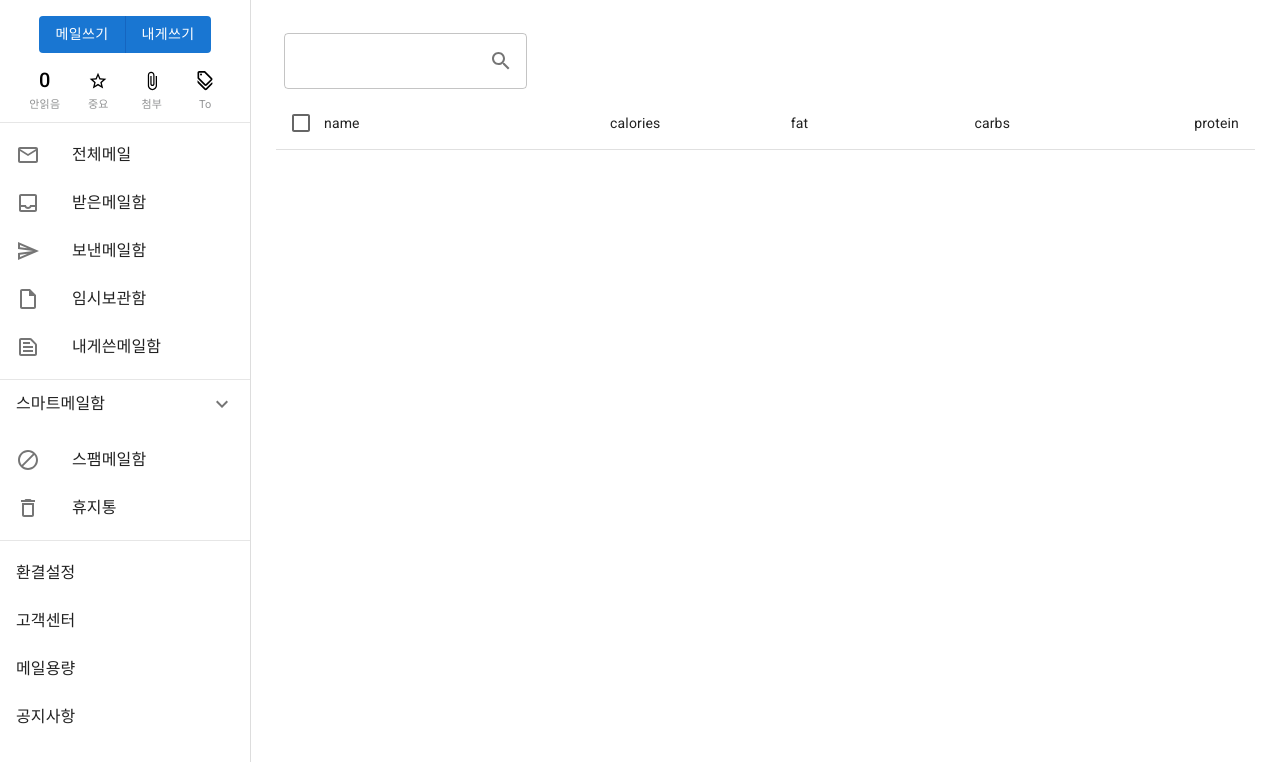
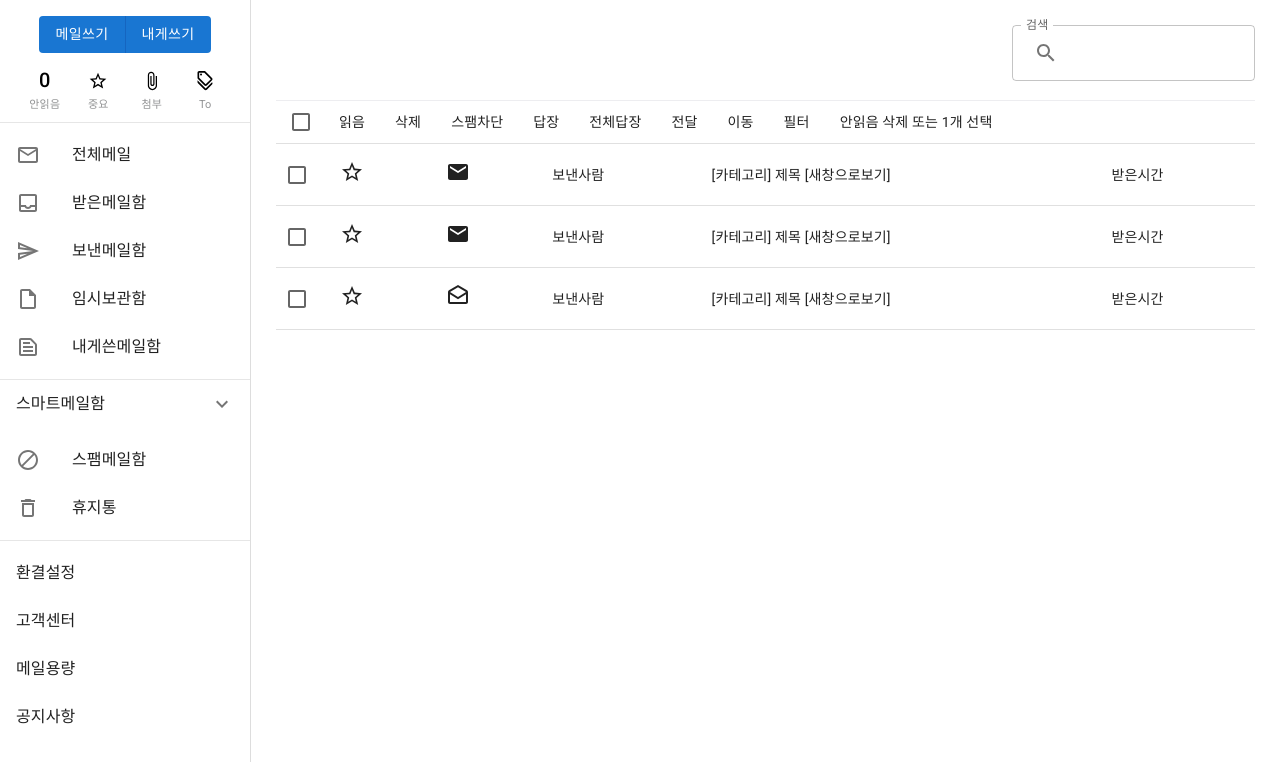
Before and after one commit to gajihub/react-study, a React (Vite) app: page / in a window 1280 px wide. Shown: the top 762 px of the page. Built offline with nearby package versions, Linux system fonts and the light colour scheme.

Commit message:
[추가] mail table list 추가

```diff
--- a/src/assets/styles/pages/Container.module.scss
+++ b/src/assets/styles/pages/Container.module.scss
@@ -5,4 +5,19 @@
     width: calc(100% - 251px);
     height: 100%;
     padding:25px;
+    .searchBox {
+        display: flex;
+        justify-content: flex-end;
+    }
+    .mailListTable {
+        margin-top: 19px;
+        border-top:1px solid rgba(230, 230, 234,.7);
+    }
+    .tableHead {
+        display: flex;
+        flex-direction: row;
+        li {
+            padding: 0 15px;
+        }
+    }
 }
--- a/src/pages/Container.tsx
+++ b/src/pages/Container.tsx
@@ -1,17 +1,19 @@
 import {
-  OutlinedInput,
-  FormControl,
+  TextField,
   InputAdornment,
   Checkbox,
-  TableSortLabel,
   Table,
   TableBody,
   TableCell,
   TableContainer,
-  TableHead,
   TableRow
 } from "@mui/material";
-import { Search } from "@mui/icons-material";
+import {
+  Search,
+  StarOutline,
+  Email,
+  DraftsOutlined
+} from "@mui/icons-material";
 import styles from "@styles/pages/Container.module.scss";
 
 const Container = () => {
@@ -19,19 +21,23 @@ const Container = () => {
     <>
       <div className={styles.container}>
         <div className={styles.searchBox}>
-          <FormControl sx={{ m: 1 }} variant="standard">
-            <OutlinedInput
-              endAdornment={
+          <TextField
+            label="검색"
+            InputProps={{
+              startAdornment: (
                 <InputAdornment position="end">
                   <Search />
                 </InputAdornment>
-              }
-            />
-          </FormControl>
+              )
+            }}
+          />
         </div>
         <div>
           <TableContainer sx={{ maxHeight: 440 }}>
-            <Table stickyHeader aria-label="sticky table">
+            <Table
+              stickyHeader
+              aria-label="sticky table"
+              className={styles.mailListTable}>
               <TableBody>
                 <TableRow hover sx={{ cursor: "pointer" }}>
                   <TableCell padding="checkbox">
@@ -42,13 +48,80 @@ const Container = () => {
                       }}
                     />
                   </TableCell>
-                  <TableCell component="th" scope="row" padding="none">
-                    name
+                  <TableCell
+                    component="th"
+                    scope="row"
+                    padding="none"
+                    colSpan={5}>
+                    <ul className={styles.tableHead}>
+                      <li>읽음</li>
+                      <li>삭제</li>
+                      <li>스팸차단</li>
+                      <li>답장</li>
+                      <li>전체답장</li>
+                      <li>전달</li>
+                      <li>이동</li>
+                      <li>필터</li>
+                      <li>안읽음 삭제 또는 1개 선택</li>
+                    </ul>
                   </TableCell>
-                  <TableCell align="right">calories</TableCell>
-                  <TableCell align="right">fat</TableCell>
-                  <TableCell align="right">carbs</TableCell>
-                  <TableCell align="right">protein</TableCell>
+                </TableRow>
+                <TableRow>
+                  <TableCell padding="none">
+                    <Checkbox
+                      color="primary"
+                      inputProps={{
+                        "aria-labelledby": ""
+                      }}
+                    />
+                  </TableCell>
+                  <TableCell>
+                    <StarOutline />
+                  </TableCell>
+                  <TableCell>
+                    <Email />
+                  </TableCell>
+                  <TableCell>보낸사람</TableCell>
+                  <TableCell>[카테고리] 제목 [새창으로보기]</TableCell>
+                  <TableCell>받은시간</TableCell>
+                </TableRow>
+                <TableRow>
+                  <TableCell padding="none">
+                    <Checkbox
+                      color="primary"
+                      inputProps={{
+                        "aria-labelledby": ""
+                      }}
+                    />
+                  </TableCell>
+                  <TableCell>
+                    <StarOutline />
+                  </TableCell>
+                  <TableCell>
+                    <Email />
+                  </TableCell>
+                  <TableCell>보낸사람</TableCell>
+                  <TableCell>[카테고리] 제목 [새창으로보기]</TableCell>
+                  <TableCell>받은시간</TableCell>
+                </TableRow>
+                <TableRow>
+                  <TableCell padding="none">
+                    <Checkbox
+                      color="primary"
+                      inputProps={{
+                        "aria-labelledby": ""
+                      }}
+                    />
+                  </TableCell>
+                  <TableCell>
+                    <StarOutline />
+                  </TableCell>
+                  <TableCell>
+                    <DraftsOutlined />
+                  </TableCell>
+                  <TableCell>보낸사람</TableCell>
+                  <TableCell>[카테고리] 제목 [새창으로보기]</TableCell>
+                  <TableCell>받은시간</TableCell>
                 </TableRow>
               </TableBody>
             </Table>
```
